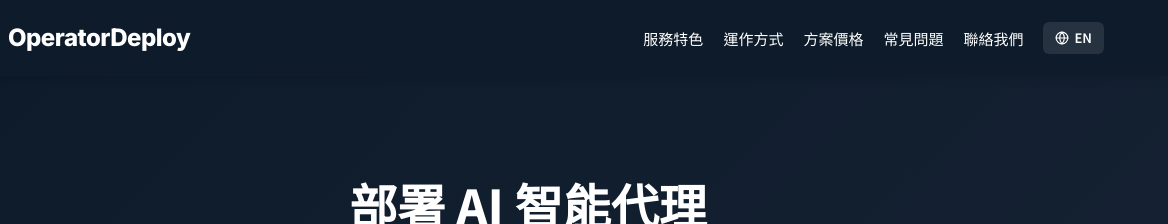
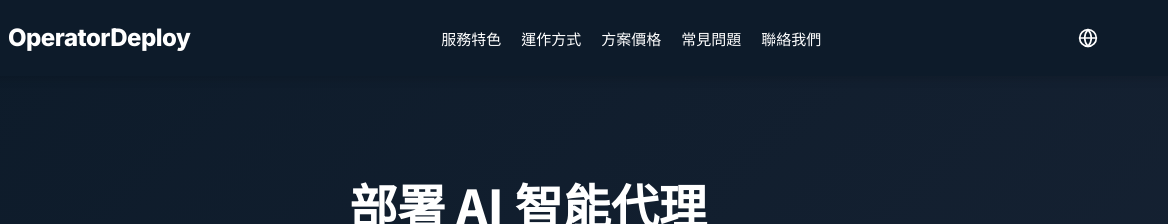
Before and after one commit to CloseForge-org/operatordeploy, a plain HTML site: page zh.html in a window 1280 px wide. Shown: the top 224 px of the page, 112-1280 px from the left. Drawn offline with Linux system fonts and the light colour scheme.

Commit message:
Move globe icon next to hamburger menu, always visible

```diff
--- a/zh.html
+++ b/zh.html
@@ -337,12 +337,16 @@
             <li><a href="#pricing">方案價格</a></li>
             <li><a href="#faq">常見問題</a></li>
             <li><a href="mailto:roger@operatordeploy.com">聯絡我們</a></li>
-            <li><a href="index.html" class="lang-switch" onclick="document.cookie='lang=en;path=/;max-age=31536000'" style="display:inline-flex;align-items:center;gap:5px;"><svg width="14" height="14" viewBox="0 0 24 24" fill="none" stroke="currentColor" stroke-width="2" stroke-linecap="round" stroke-linejoin="round"><circle cx="12" cy="12" r="10"/><line x1="2" y1="12" x2="22" y2="12"/><path d="M12 2a15.3 15.3 0 0 1 4 10 15.3 15.3 0 0 1-4 10 15.3 15.3 0 0 1-4-10 15.3 15.3 0 0 1 4-10z"/></svg>EN</a></li>
           </ul>
         </nav>
-        <button class="hamburger" onclick="document.getElementById('mobileMenu').classList.toggle('open')" aria-label="選單">
-          <span></span><span></span><span></span>
-        </button>
+        <div style="display:flex;align-items:center;gap:12px;">
+          <a href="index.html" onclick="document.cookie='lang=en;path=/;max-age=31536000'" style="color:#fff;display:flex;align-items:center;padding:6px;border-radius:6px;transition:background 0.2s;" onmouseover="this.style.background='rgba(255,255,255,0.1)'" onmouseout="this.style.background='transparent'" title="Switch to English">
+            <svg width="20" height="20" viewBox="0 0 24 24" fill="none" stroke="currentColor" stroke-width="2" stroke-linecap="round" stroke-linejoin="round"><circle cx="12" cy="12" r="10"/><line x1="2" y1="12" x2="22" y2="12"/><path d="M12 2a15.3 15.3 0 0 1 4 10 15.3 15.3 0 0 1-4 10 15.3 15.3 0 0 1-4-10 15.3 15.3 0 0 1 4-10z"/></svg>
+          </a>
+          <button class="hamburger" onclick="document.getElementById('mobileMenu').classList.toggle('open')" aria-label="選單">
+            <span></span><span></span><span></span>
+          </button>
+        </div>
       </div>
       <div class="mobile-menu" id="mobileMenu">
         <a href="#features" onclick="this.parentElement.classList.remove('open')">服務特色</a>
```
Also changed, not shown: index.html (+8 -4 lines).
